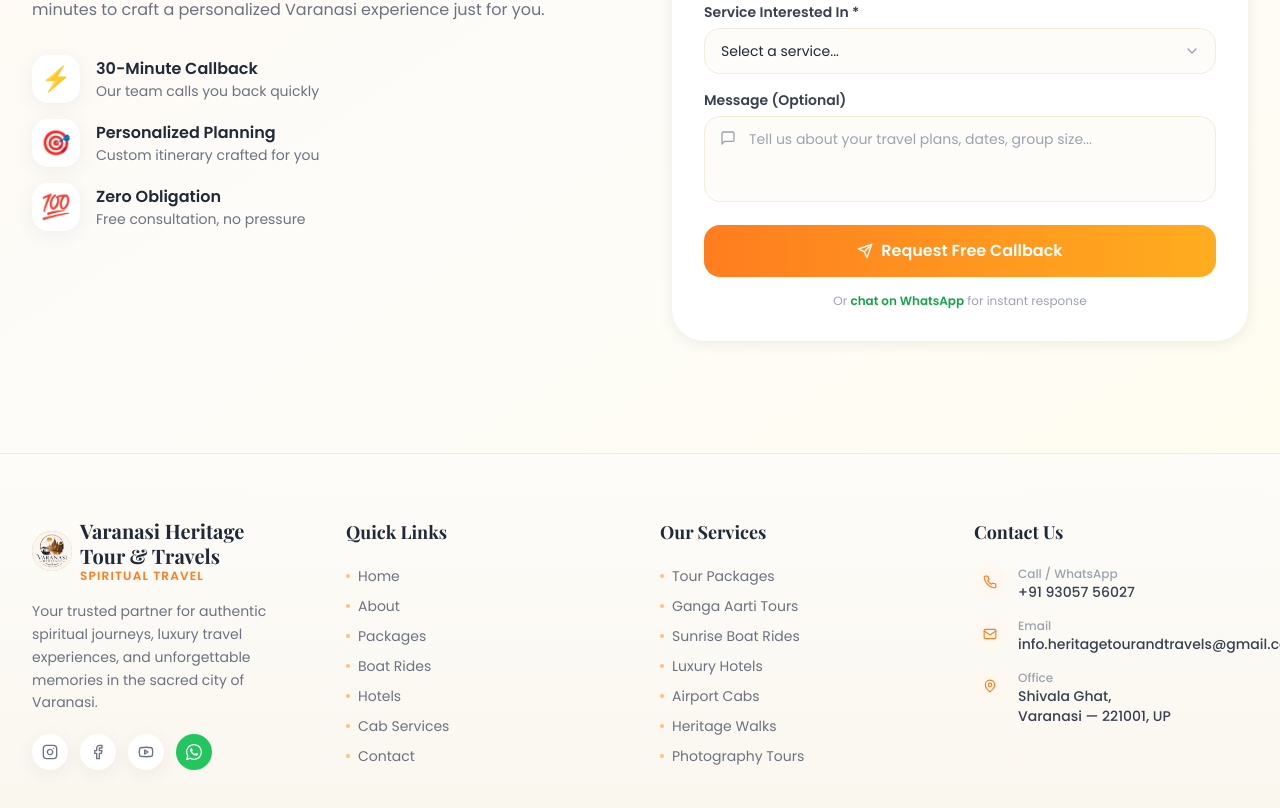
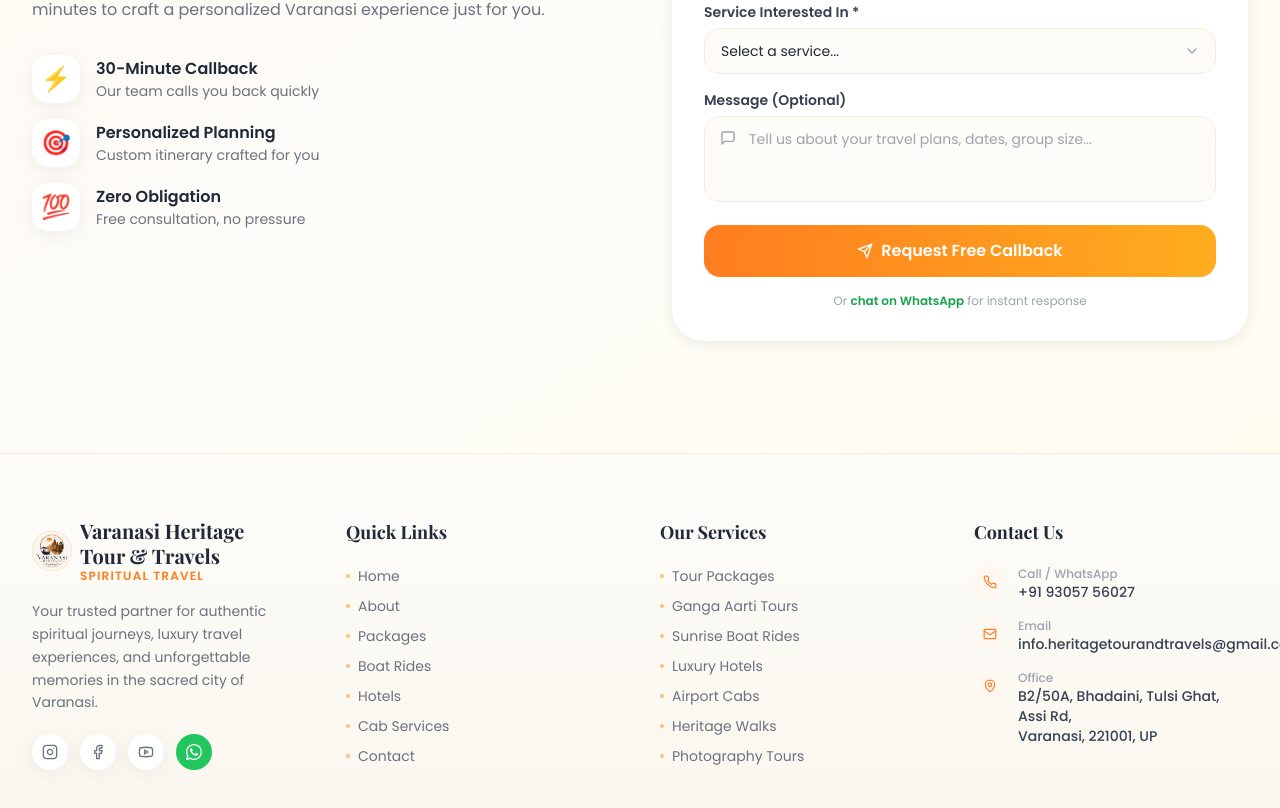
Before and after one commit to lavkush9415/banaras-ghat, a Next.js app: page / in a window 1280 px wide. Shown: the part 11166-11974 px from the top of the page. Built offline with nearby package versions, Linux system fonts and the light colour scheme; a web font is replaced by a local one.

Commit message:
Update changes

```diff
--- a/src/components/Footer.tsx
+++ b/src/components/Footer.tsx
@@ -120,7 +120,7 @@ export default function Footer() {
                 </div>
                 <div>
                   <div className="text-xs text-gray-400 font-medium">Office</div>
-                  <div className="text-sm text-gray-700 font-medium">Shivala Ghat,<br />Varanasi — 221001, UP</div>
+                  <div className="text-sm text-gray-700 font-medium">B2/50A, Bhadaini, Tulsi Ghat, Assi Rd,<br /> Varanasi, 221001, UP</div>
                 </div>
               </div>
             </div>
```
